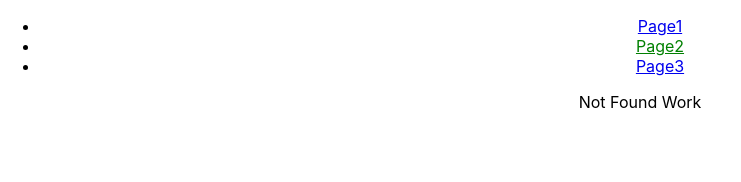
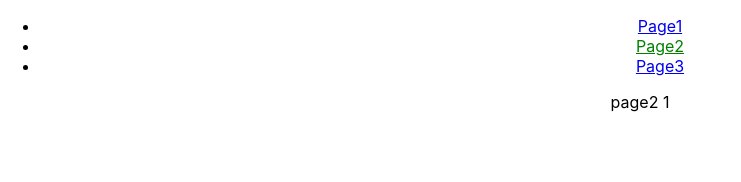
Before and after one commit to ratulshourov/reatct-js-routerwork, a React (Create React App) app: page /page2/1 in a window 1280 px wide. Before the commit this address had no page. Shown: the top 182 px of the page, without its empty margins (0-741 px from the left). Built offline with nearby package versions, Linux system fonts and the light colour scheme.

Commit message:
url pass in the through the params

```diff
--- a/src/Myroute.js
+++ b/src/Myroute.js
@@ -13,7 +13,7 @@ class Myroute extends Component {
             <div>
                 <Switch>
                     <Route exact path="/page1" component={Page1} />
-                    <Route exact path="/page2" component={Page2} />
+                    <Route exact path="/page2/:username" component={Page2} />
                     <Route exact path="/page3" component={Page3} />
                     <Route  component={Notfound} />
                 </Switch>
--- a/src/Page1.js
+++ b/src/Page1.js
@@ -1,4 +1,5 @@
 import React, { Component } from 'react';
+import { Link } from 'react-router-dom';
 
 class Page1 extends Component {
 
@@ -8,6 +9,7 @@ class Page1 extends Component {
             <div>
 
                page1
+               <Link to="/page2/:username"><button>Click Me</button></Link>
             </div>
         );
     }
--- a/src/Page2.js
+++ b/src/Page2.js
@@ -1,13 +1,20 @@
 import React, { Component } from 'react';
 
 class Page2 extends Component {
+    constructor({match}){
+        super();
+        this.state={
+            username:match.params.username
+        }
+
+    }
 
     render() {
 
         return (
             <div>
 
-                page2
+                page2 {this.state.username}
             </div>
         );
     }
```
